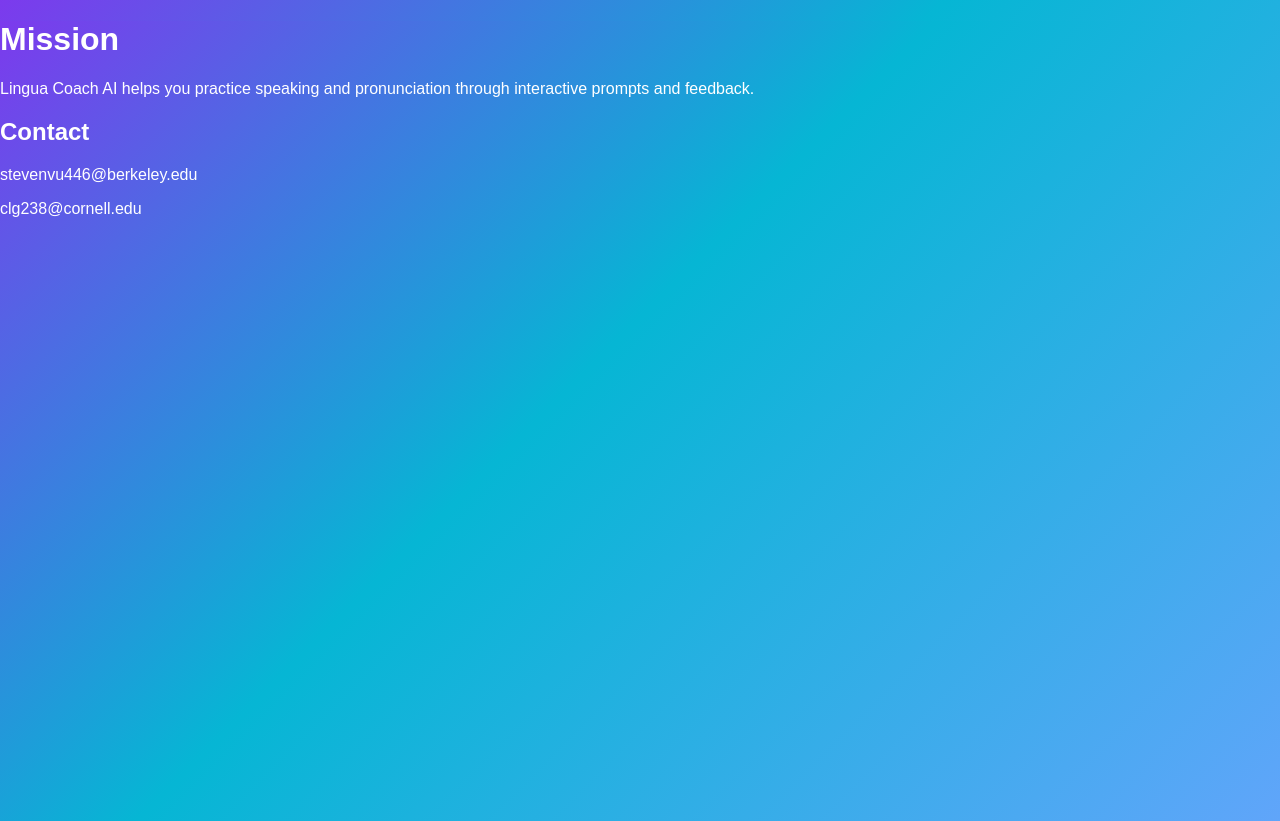
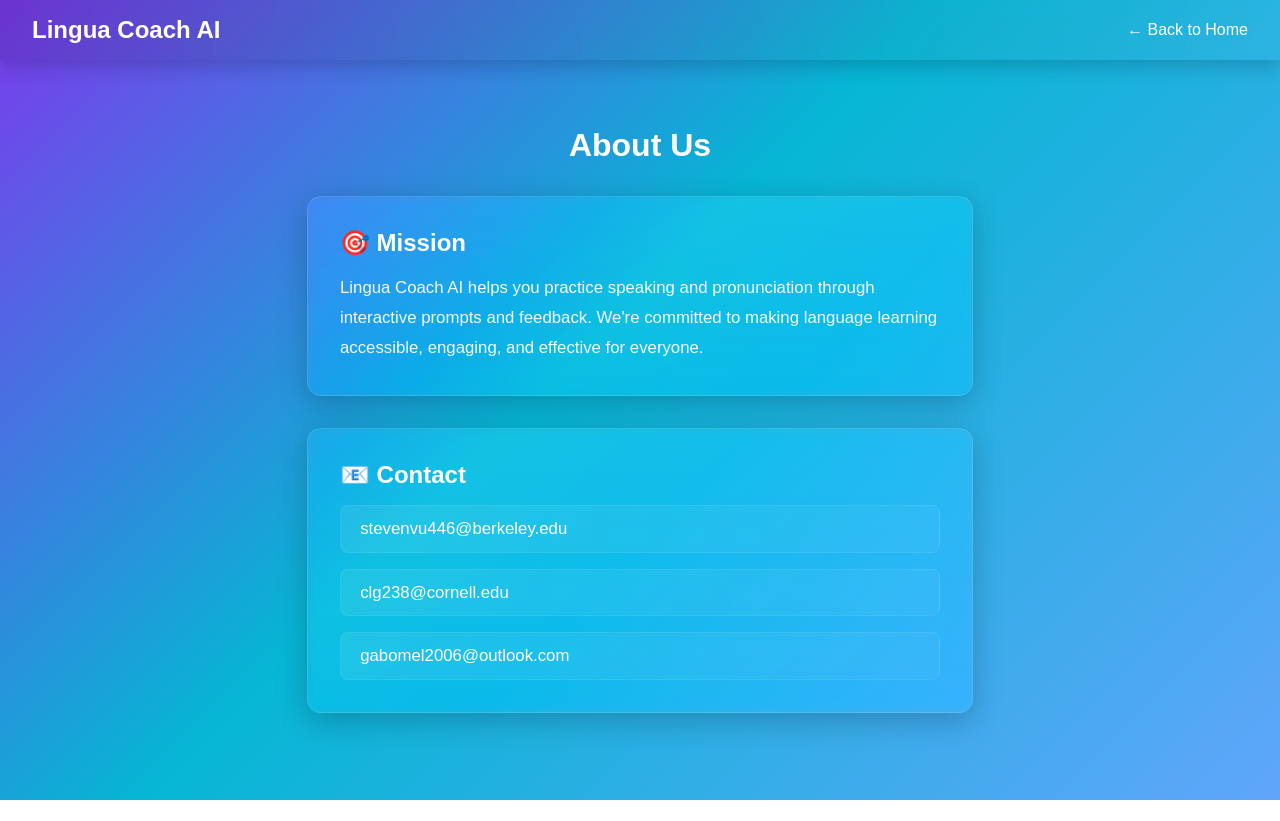
Before and after one commit to steven-vu24/AI_Language_Coach, a React (Vite) app in the folder client/: page /about in a window 1280 px wide. After the commit the page ends 800 px from the top, so only its background shows below. Built offline with nearby package versions, Linux system fonts and the light colour scheme.

Commit message:
About Us change

```diff
--- a/client/src/css/home-style.css
+++ b/client/src/css/home-style.css
@@ -172,6 +172,71 @@ body, html, #root, .app {
   text-decoration: underline;
 }
 
+/* Add these styles to your home-style.css file */
+
+/* About page sections */
+.about-section {
+  margin: 2rem auto;
+  padding: 2rem;
+  width: 600px;
+  max-width: calc(100% - 2rem);
+  border-radius: 14px;
+  background: linear-gradient(180deg, rgba(255,255,255,0.08), rgba(255,255,255,0.04));
+  border: 1px solid rgba(255,255,255,0.1);
+  box-shadow: 0 8px 30px rgba(2,6,23,0.22);
+  color: var(--text-on-dark);
+  backdrop-filter: blur(6px) saturate(120%);
+  text-align: left;
+}
+
+.about-section h2 {
+  margin-top: 0;
+  margin-bottom: 1rem;
+  color: var(--text-on-dark);
+  font-size: 1.5rem;
+}
+
+.about-section p {
+  line-height: 1.8;
+  font-size: 1.05rem;
+  color: var(--text-on-dark);
+  opacity: 0.95;
+  margin: 0;
+}
+
+/* Contact email list */
+.contact-list {
+  display: flex;
+  flex-direction: column;
+  gap: 1rem;
+}
+
+.contact-email {
+  color: var(--text-on-dark);
+  text-decoration: none;
+  font-size: 1.05rem;
+  padding: 0.8rem 1.2rem;
+  background: linear-gradient(90deg, rgba(255,255,255,0.08), rgba(255,255,255,0.04));
+  border: 1px solid rgba(255,255,255,0.08);
+  border-radius: 8px;
+  transition: all 0.2s ease;
+  display: inline-block;
+}
+
+.contact-email:hover {
+  background: linear-gradient(90deg, rgba(255,255,255,0.12), rgba(255,255,255,0.08));
+  border-color: rgba(255,255,255,0.15);
+  transform: translateX(5px);
+}
+
+/* Responsive adjustments */
+@media (max-width: 768px) {
+  .about-section {
+    width: 90%;
+    padding: 1.5rem;
+  }
+}
+
 
 /* Utility: muted text on light surfaces */
 .muted { color: var(--muted); }
--- a/client/src/views/About.jsx
+++ b/client/src/views/About.jsx
@@ -1,26 +1,47 @@
 import React from "react";
+import "../css/home-style.css";
 
 export default function About() {
   return (
-    <div>
+    <div className="app">
+      <nav className="navbar">
+        <div className="navbar-left">
+          <h1>Lingua Coach AI</h1>
+        </div>
+        <div className="navbar-right">
+          <a href="/" className="about-link">← Back to Home</a>
+        </div>
+      </nav>
 
-      <h1 className="header">Mission</h1>
-      <p>
-        Lingua Coach AI helps you practice speaking and pronunciation through
-        interactive prompts and feedback.
-      </p>
-      <h2>Contact</h2>
-      <p>
-        stevenvu446@berkeley.edu
-        </p>
-        <p>
-        clg238@cornell.edu
-      </p>
+      <main className="main-content">
+        <h2 style={{ color: 'var(--text-on-dark)', marginBottom: '2rem', fontSize: '2rem' }}>
+          About Us
+        </h2>
 
+        <div className="about-section">
+          <h2>🎯 Mission</h2>
+          <p>
+            Lingua Coach AI helps you practice speaking and pronunciation through
+            interactive prompts and feedback. We're committed to making language
+            learning accessible, engaging, and effective for everyone.
+          </p>
+        </div>
 
+        <div className="about-section">
+          <h2>📧 Contact</h2>
+          <div className="contact-list">
+            <a href="mailto:stevenvu446@berkeley.edu" className="contact-email">
+              stevenvu446@berkeley.edu
+            </a>
+            <a href="mailto:clg238@cornell.edu" className="contact-email">
+              clg238@cornell.edu
+            </a>
+            <a href="mailto:gabomel2006@outlook.com" className="contact-email">
+              gabomel2006@outlook.com
+            </a>
+          </div>
+        </div>
+      </main>
     </div>
-
-
-
   );
 }
```
